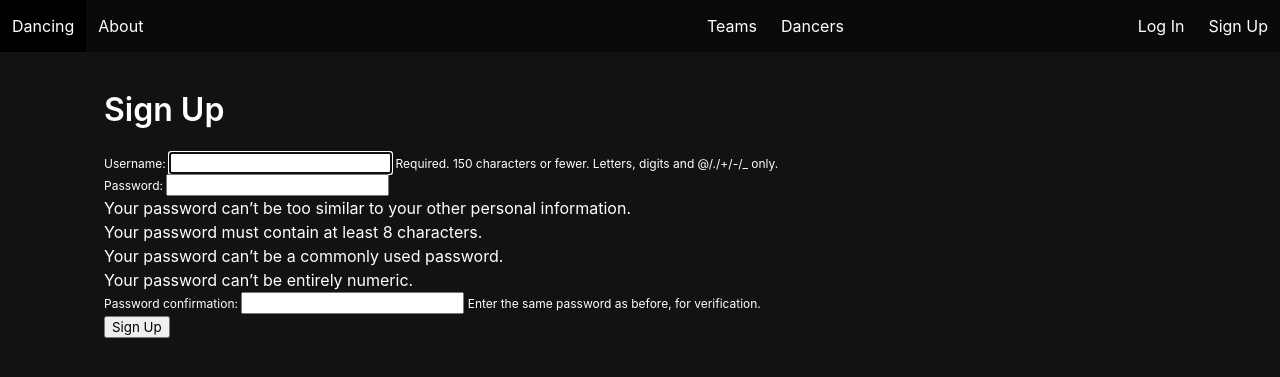
After one commit to mdechavez5/Finch_Collector_App, a Django app: page /accounts/signup/ in a window 1280 px wide. The commit adds this page. Shown: the top 377 px of the page. Run offline with Django 4.2, Linux system fonts and the light colour scheme.

Commit message:
Added User Authentication

```diff
--- a/finch_collector_app/settings.py
+++ b/finch_collector_app/settings.py
@@ -124,3 +124,7 @@ STATICFILES_DIRS = [os.path.join(BASE_DIR,'main_app/static')]
 # https://docs.djangoproject.com/en/4.0/ref/settings/#default-auto-field
 
 DEFAULT_AUTO_FIELD = 'django.db.models.BigAutoField'
+
+LOGIN_REDIRECT_URL = '/dancers/'
+
+LOGOUT_REDIRECT_URL = '/'
--- a/finch_collector_app/urls.py
+++ b/finch_collector_app/urls.py
@@ -18,5 +18,6 @@ from django.urls import path, include
 
 urlpatterns = [
     path('admin/', admin.site.urls),
-    path('', include('main_app.urls'))
+    path('', include('main_app.urls')),
+    path('accounts/', include('django.contrib.auth.urls')),
 ]
--- a/main_app/models.py
+++ b/main_app/models.py
@@ -1,4 +1,5 @@
 from django.db import models
+from django.contrib.auth.models import User
 
 # Create your models here.
 class Dancer(models.Model):
@@ -6,6 +7,7 @@ class Dancer(models.Model):
     img = models.CharField(max_length=250)
     bio = models.CharField(max_length=500)
     created_at = models.DateTimeField(auto_now_add=True)
+    user = models.ForeignKey(User, on_delete=models.CASCADE, default=1)
 
     def __str__(self):
         return self.name
--- a/main_app/templates/base.html
+++ b/main_app/templates/base.html
@@ -29,6 +29,19 @@
                 <a class="navbar-item" href="/teams">Teams</a>
                 <a class="navbar-item" href="/dancers">Dancers</a>
             </div>
+            {% if user.is_authenticated %}
+                <div class="navbar-menu navbar-end">
+                    <span class="navbar-item">Welcome: {{user.username}}</span>
+                    <a class="navbar-item" href="/artists">Artists</a>
+                    <a class="navbar-item" href="{% url 'logout' %}">Logout</a>
+                </div>
+            {% else %}
+                <div class="navbar-menu navbar-end">
+                <a class="navbar-item" href="{% url 'login' %}">Log In</a>
+                    <!--   here is our new link      -->
+                <a class="navbar-item" href="{% url 'signup' %}">Sign Up</a>
+                </div>
+            {% endif %}
         </nav>
         <div class="container">
 
--- /dev/null
+++ b/main_app/templates/registration/signup.html
@@ -0,0 +1,10 @@
+{% extends 'base.html' %} {% block content %}
+
+<h1 class="title">Sign Up</h1>
+<form method="post" action="{% url 'signup' %}">
+    {% csrf_token %} {{ form.as_p }}
+    <input type="submit" class="btn" value="Sign Up" />
+    <input type="hidden" name="next" value="{{ next }}" />
+</form>
+
+{% endblock %}
--- a/main_app/urls.py
+++ b/main_app/urls.py
@@ -11,5 +11,6 @@ urlpatterns = [
     path('dancers/<int:pk>/delete',views.DancerDelete.as_view(), name="dancer_delete"),
     path('dancers/<int:pk>/choreos/new/', views.ChoreoCreate.as_view(), name="choreo_create"),
     path('playlists/<int:pk>/choreos/<int:choreo_pk>/', views.PlaylistChoreoAssoc.as_view(), name="playlist_choreo_assoc"),
+    path('accounts/signup/', views.Signup.as_view(), name="signup"),
     path('teams/', views.TeamsList.as_view(), name="teams_list"),
 ]
--- a/main_app/views.py
+++ b/main_app/views.py
@@ -6,6 +6,10 @@ from django.views.generic.edit import CreateView, UpdateView, DeleteView
 from django.urls import reverse
 from django.shortcuts import redirect
 from .models import Dancer, Choreo, Team, Playlist
+from django.contrib.auth import login
+from django.contrib.auth.forms import UserCreationForm
+from django.contrib.auth.decorators import login_required
+from django.utils.decorators import method_decorator
 
 # Create your views here.
 class Home(TemplateView):
@@ -19,6 +23,7 @@ class Home(TemplateView):
 class About(TemplateView):
     template_name = "about.html"
 
+@method_decorator(login_required, name='dispatch')
 class DancerList(TemplateView):
     template_name = "dancer_list.html"
 
@@ -27,10 +32,10 @@ class DancerList(TemplateView):
         name = self.request.GET.get("name")
 
         if name != None:
-            context["dancers"] = Dancer.objects.filter(name=name)
+            context["dancers"] = Dancer.objects.filter(name=name, user=self.request.user)
             context["header"] = f"Searching for {name}"
         else:
-            context["dancers"] = Dancer.objects.all()
+            context["dancers"] = Dancer.objects.filter(user=self.request.user)
             context["header"] = "Dancers"
         return context
 
@@ -50,6 +55,10 @@ class DancerCreate(CreateView):
     # success_url = "/dancers/"
     def get_success_url(self):
         return reverse('dancer_detail', kwargs={'pk': self.object.pk})
+
+    def form_valid(self, form):
+        form.instance.user = self.request.user
+        return super(DancerCreate, self).form_valid(form)
 
 class DancerUpdate(UpdateView):
     model = Dancer
@@ -104,3 +113,20 @@ class TeamsList(TemplateView):
             context["teams"] = Team.objects.all()
             context["header"] = "Teams"
         return context
+
+class Signup(View):
+    # show a form to fill out
+    def get(self, request):
+        form = UserCreationForm()
+        context = {"form": form}
+        return render(request, "registration/signup.html", context)
+    # on form ssubmit validate the form and login the user.
+    def post(self, request):
+        form = UserCreationForm(request.POST)
+        if form.is_valid():
+            user = form.save()
+            login(request, user)
+            return redirect("artist_list")
+        else:
+            context = {"form": form}
+            return render(request, "registration/signup.html", context)
```
Also changed, not shown: main_app/templates/registration/login.html (added, +10 -0 lines), main_app/migrations/0005_dancer_user.py (added).
